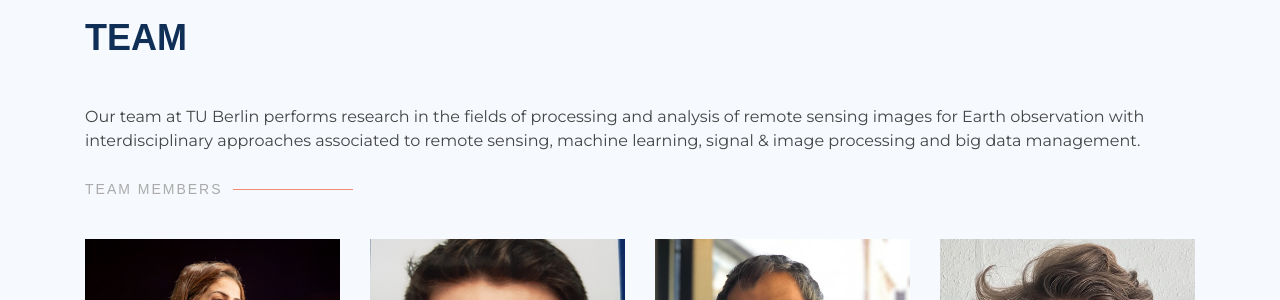
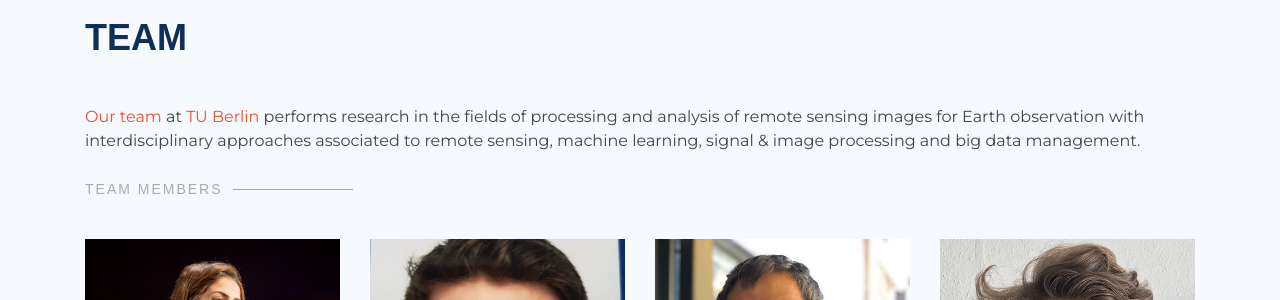
Before and after one commit to rsim-tu-berlin/noisy-label-in-rs.org, a Jekyll site: the page built from index.md, in a window 1280 px wide and 900 px high, scrolled down 1735 px. Shown: the part 153-453 px from the top of the window. Built offline with Jekyll 4.4.1, drawn with Linux system fonts in a browser that asks for light colours.

Commit message:
add social maedia image banners

```diff
--- a/_layouts/page.html
+++ b/_layouts/page.html
@@ -16,6 +16,14 @@
     <meta property="og:description" content="Noisy Labels in Remote Sensing">
     <meta property="og:image" content="">
     <meta property="og:url" content="">
+
+    <!-- Twitter Card -->
+    <meta name="twitter:creator" content="@BigEarthERC">
+    <meta name=”twitter:card” content="Learning from Noisy Labels in Remote Sensing">
+    <meta name=”twitter:url” content="{{site.url}}">
+    <meta name=”twitter:title” content="{{site.title}}">
+    <meta name=”twitter:description” content="Deep learning (DL) based methods have recently seen a rise in popularity in the context of remote sensing (RS) image scene classification. Most DL models require huge amounts of annotated images during training to optimize all parameters and reach a high-performance during evaluation. The availability and quality of such data determine the feasibility of many DL models. However, annotating RS images with multi-labels at large-scale to drive DL studies is time consuming, complex, and costly in operational scenarios. To address this issue, vector thematic products (e.g., Corine Land-Cover database) can be used, however the land-use land-cover labels through these products can be incomplete and noisy. Handling data with incomplete and noisy labels may result in uncertainty in the classification model and thus may lead to a reduced performance on label prediction.">
+    <meta name=”twitter:image” content="">
 
     <meta name="generator" content="Jekyll" /> <!-- leave this for stats please -->
 
@@ -151,7 +159,7 @@
           <div class="row mb-3">
             <div class="col-lg-12 pt-4 pt-lg-0">
               <p>
-                Our team at TU Berlin performs research in the fields of processing and analysis of remote sensing images for Earth observation with interdisciplinary approaches associated to remote sensing, machine learning, signal & image processing and big data management.
+                <a href="{{site.links_rsim}}" target="_blank">Our team</a> at <a href="{{site.links_tuberlin}}" target="_blank">TU Berlin</a> performs research in the fields of processing and analysis of remote sensing images for Earth observation with interdisciplinary approaches associated to remote sensing, machine learning, signal & image processing and big data management.
               </p>
             </div>
           </div>
@@ -171,7 +179,7 @@
                   </div>
                   <div class="social">
                     <a href="https://www.linkedin.com/in/beg%C3%BCm-demir-89626690/" target="_blank"><i class="icofont-linkedin"></i></a>
-                    <a href="mailto:demir@tu-berlin.de"><i class="icofont-email"></i></a>
+                    <a href="mailto:demir@tu-berlin.de"><i class="icofont-ui-email"></i></a>
                   </div>
                 </div>
               </div>
@@ -187,7 +195,7 @@
                   </div>
                   <div class="social">
                     <a href="https://www.linkedin.com/in/akeremaksoy/" target="_blank"><i class="icofont-linkedin"></i></a>
-                    <a href="mailto:a.aksoy@campus.tu-berlin.de"><i class="icofont-email"></i></a>
+                    <a href="mailto:a.aksoy@campus.tu-berlin.de"><i class="icofont-ui-email"></i></a>
                   </div>
                 </div>
               </div>
@@ -204,7 +212,7 @@
                   <div class="social">
                     <a href="https://twitter.com/MahdyarRB" target="_blank"><i class="icofont-twitter"></i></a>
                     <a href="https://github.com/matt-rb" target="_blank"><i class="icofont-code"></i></a>
-                    <a href="mailto:ravanbakhsh@tu-berlin.de"><i class="icofont-email"></i></a>
+                    <a href="mailto:ravanbakhsh@tu-berlin.de"><i class="icofont-ui-email"></i></a>
                   </div>
                 </div>
               </div>
@@ -219,7 +227,7 @@
                     <span></span>
                   </div>
                   <div class="social">
-                    <a href="mailto:tom.o.burgert@campus.tu-berlin.de"><i class="icofont-email"></i></a>
+                    <a href="mailto:tom.o.burgert@campus.tu-berlin.de"><i class="icofont-ui-email"></i></a>
                   </div>
                 </div>
               </div>
@@ -235,7 +243,7 @@
                   </div>
                   <div class="social">
                     <a href="http://linkedin.com/in/tristan-kreuziger" target="_blank"><i class="icofont-linkedin"></i></a>
-                    <a href="mailto:tristan.kreuziger@tu-berlin.de"><i class="icofont-email"></i></a>
+                    <a href="mailto:tristan.kreuziger@tu-berlin.de"><i class="icofont-ui-email"></i></a>
                   </div>
                 </div>
               </div>
```
